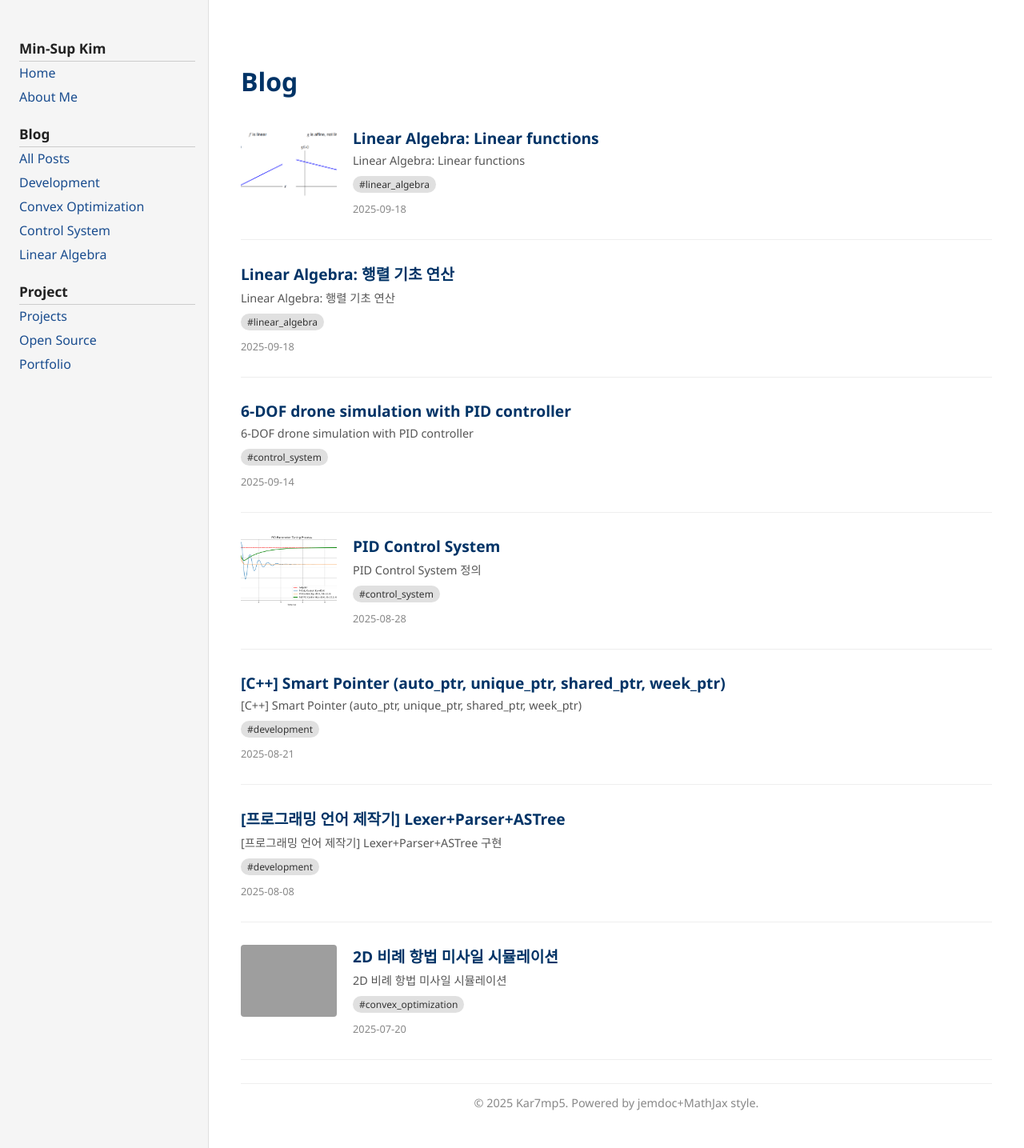
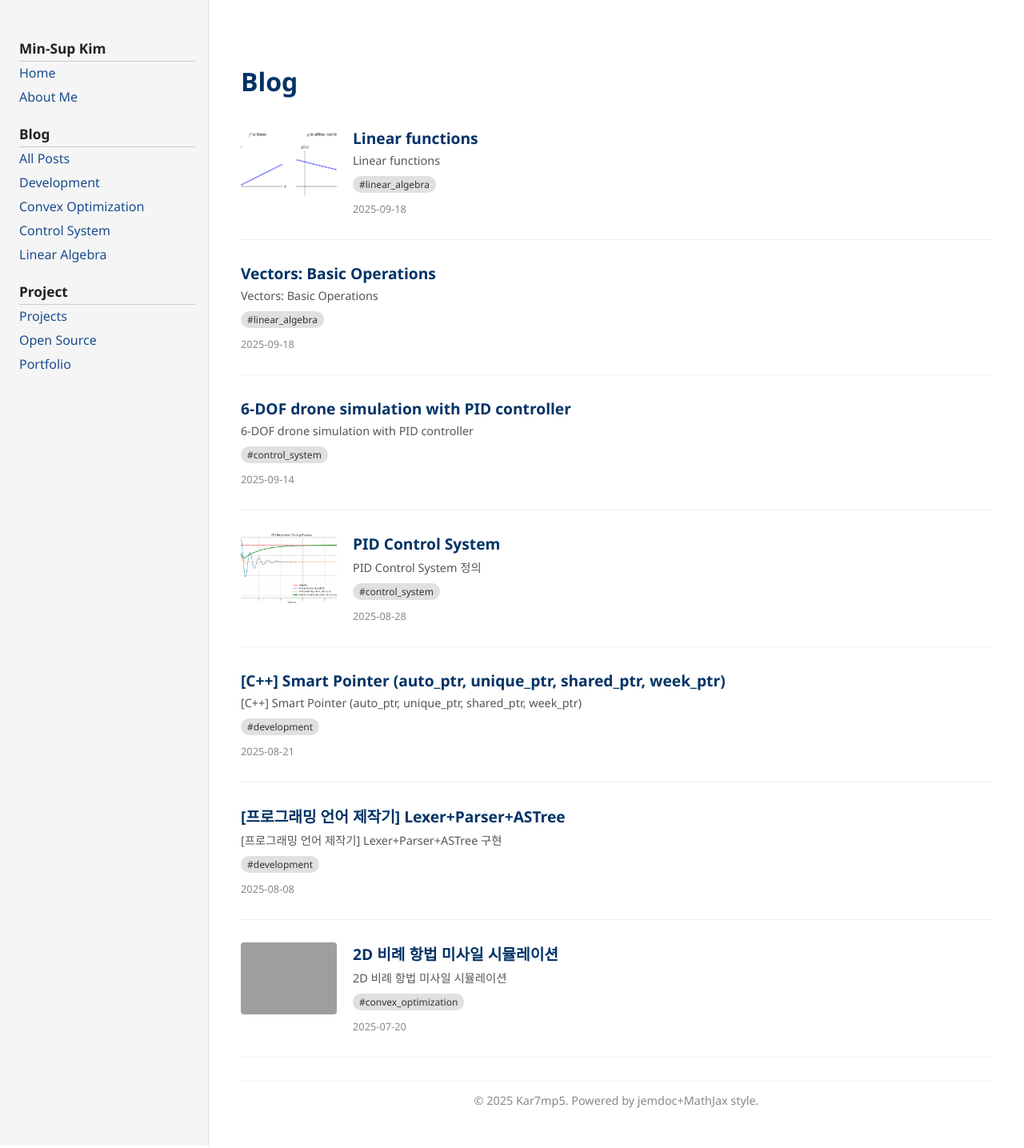
Before and after one commit to kar7mp5/kar7mp5.github.io, a Jekyll site: the page built from blog.md, in a window 1280 px wide. Shown: the whole page at 80% size. Built offline with Jekyll 4.4.1, drawn with Linux system fonts in a browser that asks for light colours; grey boxes are pictures that could not be loaded.

Commit message:
chore: Change titles

```diff
--- a/_posts/linear_algebra/2025-09-19-linear-algebra-base-w1.md
+++ b/_posts/linear_algebra/2025-09-19-linear-algebra-base-w1.md
@@ -1,12 +1,12 @@
 ---
 layout: default
-title: "Linear Algebra: 행렬 기초 연산"
+title: "Vectors: Basic Operations"
 date: 2025-09-19 00:00:00 +0900
 categories: linear_algebra
 permalink: /20250919/linear-algebra-base-w1.html
 ---
 
-# Linear Algebra: 행렬 기초 연산
+# Vectors: Basic Operations
 
 This blog is based on [Jong-han Kim's Linear Algebra](https://jonghank.github.io/ase2910.html)
 
--- a/_posts/linear_algebra/2025-09-19-linear-algebra-base-w2.md
+++ b/_posts/linear_algebra/2025-09-19-linear-algebra-base-w2.md
@@ -1,13 +1,13 @@
 ---
 layout: default
-title: "Linear Algebra: Linear functions"
+title: "Linear functions"
 date: 2025-09-19 00:00:00 +0900
 image: ../assets/posts/2025-09-19-linear-algebra-base-w2/linear_verus_affine.png
 categories: linear_algebra
 permalink: /20250808/linear-algebra-base-w2.html
 ---
 
-# Linear Algebra: Linear functions
+# Linear functions
 
 This blog is based on [Jong-han Kim's Linear Algebra](https://jonghank.github.io/ase2910.html)
 
```
